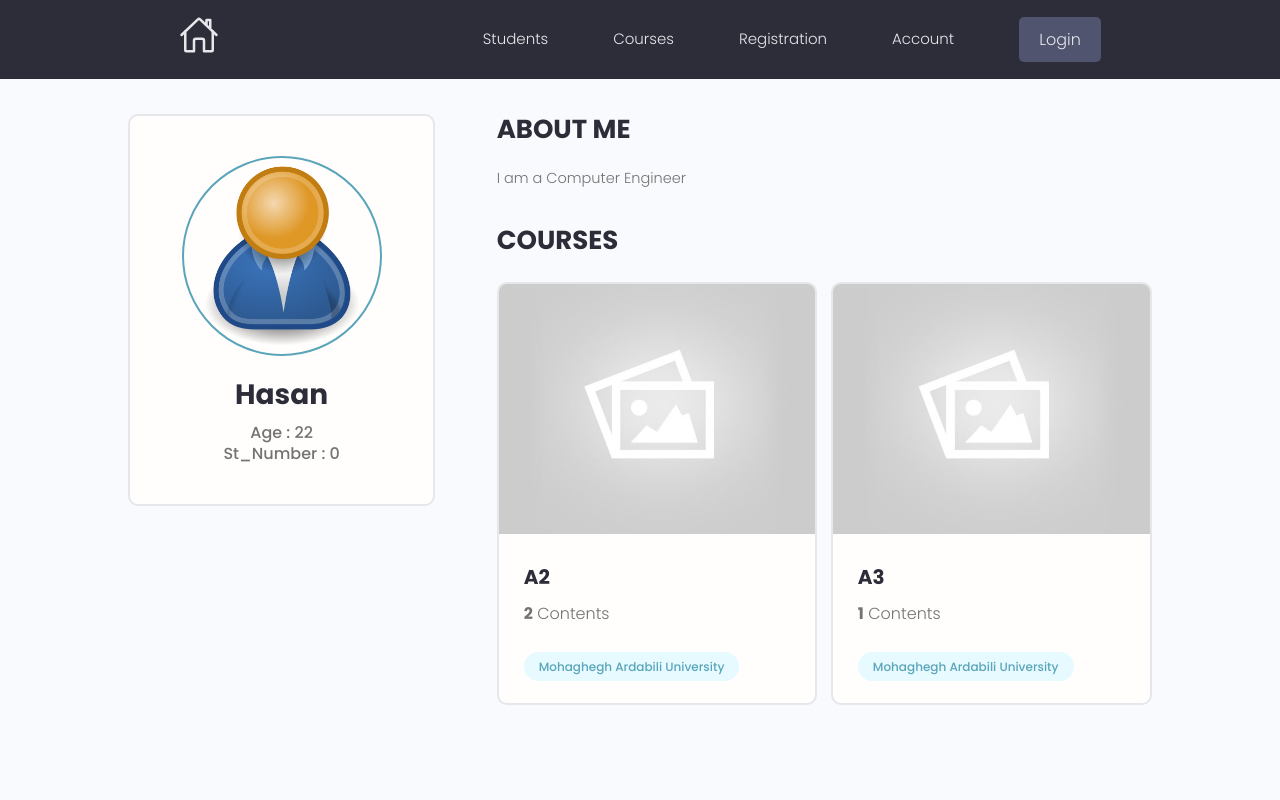
After one commit to AlirezaAhmadiHadi/Internet-Engineering, a Django app: page /student/36bff3b1-c4bd-40f5-9a25-c7961bba216f in a window 1280 px wide. The commit adds this page. Run offline with Django 3.2, Linux system fonts and the light colour scheme; data comes from the database, SQL or seed files in the repository; both versions use the stored data as it was after the commit.

Commit message:
fix student profile

```diff
--- /dev/null
+++ b/projects/templates/projects/Students/Student-profile.html
@@ -0,0 +1,57 @@
+{% extends 'main.html' %}
+{% block content %}
+
+<!-- Main Section -->
+<main class="profile my-md">
+	<div class="container">
+		<div class="layout">
+			<div class="column column--1of3">
+				<div class="card text-center">
+					<div class="card__body dev">
+						<img class="avatar avatar--xl" src="{{Student.student_image.url}}" />
+						<h2 class="dev__name">{{Student.name}}</h2>
+						<p class="dev__title">Age : {{Student.age}}</p>
+						<p class="dev__title">St_Number : {{Student.studentNumber}}</p>
+					</div>
+				</div>
+			</div>
+			<div class="column column--2of3">
+				<div class="devInfo">
+					<h3 class="devInfo__title">About Me</h3>
+					<p class="devInfo__about">I am a Computer Engineer</p>
+				</div>
+
+				<div class="devInfo">
+					<h3 class="devInfo__title">Courses</h3>
+					<div class="grid grid--two">
+
+						{% for course in Courses %}
+						<div class="column">
+							<div class="card project">
+								<a href="#" class="project">
+									<img class="project__thumbnail" src="{{ course.course_image.url }}"
+										alt="project thumbnail" />
+									<div class="card__body">
+										<h3 class="project__title">{{course.name}}</h3>
+										<p class="project--rating">
+											<span style="font-weight: bold;">{{course.content.count}}</span> Contents
+										</p>
+										<div class="project__tags">
+											<span class="tag tag--pill tag--main">
+												<small>Mohaghegh Ardabili University</small>
+											</span>
+										</div>
+									</div>
+								</a>
+							</div>
+						</div>
+
+						{% endfor %}
+					</div>
+				</div>
+			</div>
+		</div>
+	</div>
+</main>
+
+{% endblock content %}
--- a/projects/templates/projects/Students/Students.html
+++ b/projects/templates/projects/Students/Students.html
@@ -22,7 +22,7 @@
 				{% for student in Students %}
 				<div class="column card">
 					<div class="dev">
-						<a href="#" class="card__body">
+						<a href="{% url 'user-profile' student.id %}" class="card__body">
 							<div class="dev__profile">
 								<img class="avatar avatar--md" src="{{ student.student_image.url }}" alt="image" />
 								<div class="dev__meta">
@@ -37,7 +37,7 @@
 							</p>
 							<div class="dev__skills">
 								<a class="tag tag--pill tag--main manage--btn" href="{% url 'deleteStudent' student.id %}">
-									<ion-icon name="create-outline" class="ion-icon_edit"></ion-icon>Delete
+									<ion-icon name="close-circle-outline" class="ion-icon_edit"></ion-icon>Delete
 								</a>
 								<a class="tag tag--pill tag--main manage--btn" href="{% url 'updateStudent' student.id %}">
 									<ion-icon name="create-outline" class="ion-icon_edit"></ion-icon>Edit
--- a/projects/urls.py
+++ b/projects/urls.py
@@ -5,6 +5,7 @@ urlpatterns = [
     path('', views.home, name="home"),
 
     path('students', views.allStudents, name="allStudents"),
+    path('student/<str:pk>', views.studentProfile, name="user-profile"),
     path('create-student', views.createStudent, name="createStudent"),
     path('update-student/<str:pk>', views.updateStudent, name="updateStudent"),
     path('delete-student/<str:pk>', views.deleteStudent, name="deleteStudent"),
--- a/projects/views.py
+++ b/projects/views.py
@@ -17,6 +17,14 @@ def allStudents(request):
     context = {'Students': Students}
     return render(request, 'projects/Students/Students.html', context)
 
+def studentProfile(request, pk):
+    Student = student.objects.get(id=pk)
+    Courses = []
+    for register in registration.objects.filter(studentID=pk):
+        Courses.append(register.courseID)
+    context = {"Student": Student,
+               'Courses': Courses}
+    return render(request, "projects/Students/Student-profile.html", context)
 
 def createStudent(request):
     form = StudentForm()
--- a/templates/navbar.html
+++ b/templates/navbar.html
@@ -13,8 +13,9 @@
 			<ul class="header__menu">
 				<li class="header__menuItem"><a href="{% url 'allStudents' %}">Students</a></li>
 				<li class="header__menuItem"><a href="{% url 'allCourses' %}">Courses</a></li>
-				<li class="header__menuItem"><a href="{% url 'allContents' %}">Contents</a></li>
 				<li class="header__menuItem"><a href="{% url 'submitRegistration' %}">Registration</a></li>
+				<li class="header__menuItem"><a href="#">Account</a></li>
+				<li class="header__menuItem"><a href="#" class="btn btn--sub">Login</a></li>
 			</ul>
 		</nav>
 	</div>
--- a/users/templates/users/profieles.html
+++ /dev/null
@@ -1,5 +0,0 @@
-{% extends 'main.html' %}
-
-{% block content %}
-<h1>users app</h1>
-{% endblock content %}
--- a/users/urls.py
+++ b/users/urls.py
@@ -2,5 +2,4 @@ from django.urls import path
 from . import views
 
 urlpatterns = [
-    path('', views.profiles, name="profiles"),
 ]
--- a/users/views.py
+++ b/users/views.py
@@ -1,7 +1,3 @@
 from django.shortcuts import render
 
 # Create your views here.
-
-def profiles(request):
-    context = {}
-    return render(request, 'users/profiles.html', context)
```
Also changed, not shown: db.sqlite3, projects/migrations/0008_course_course_image.py (added).
